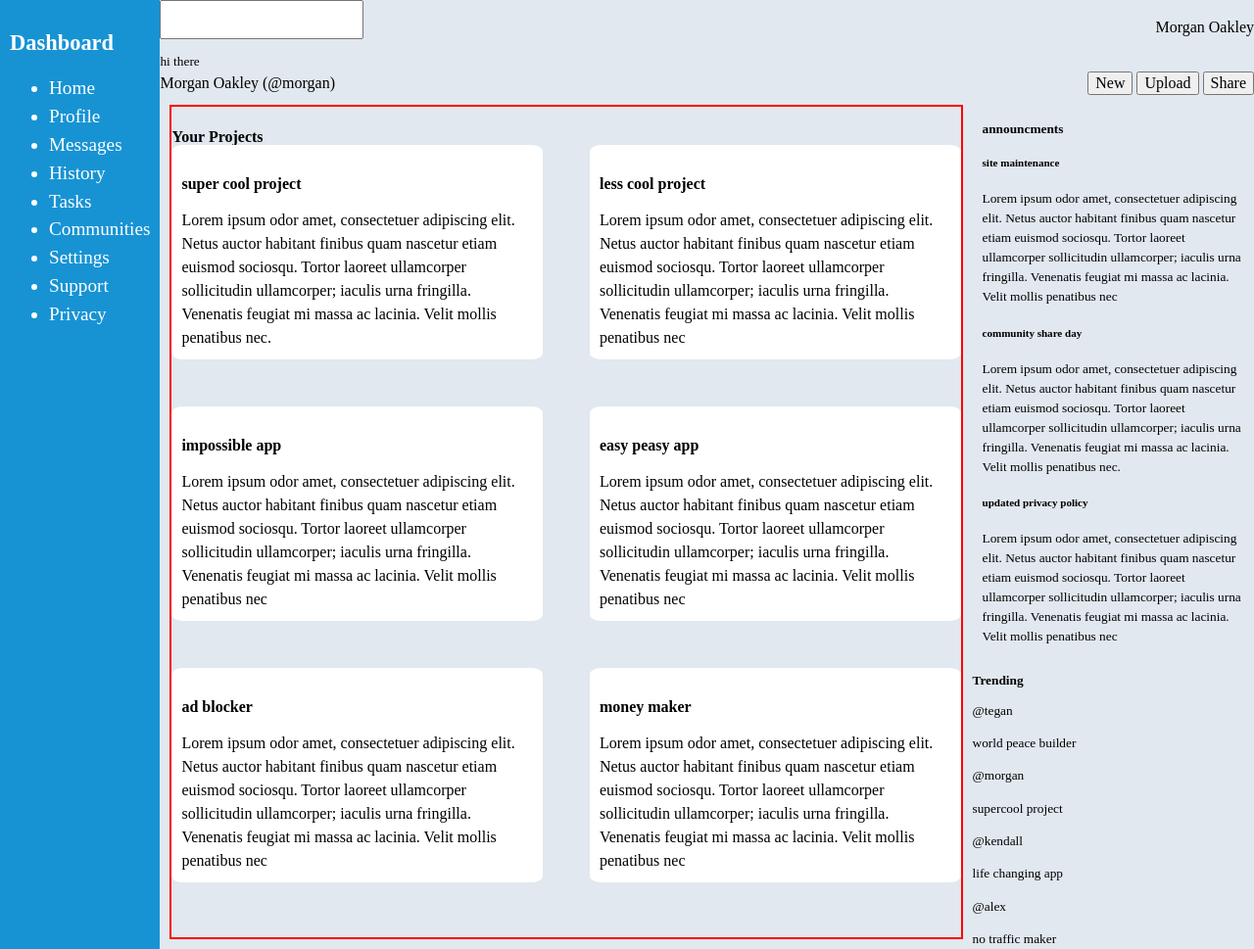
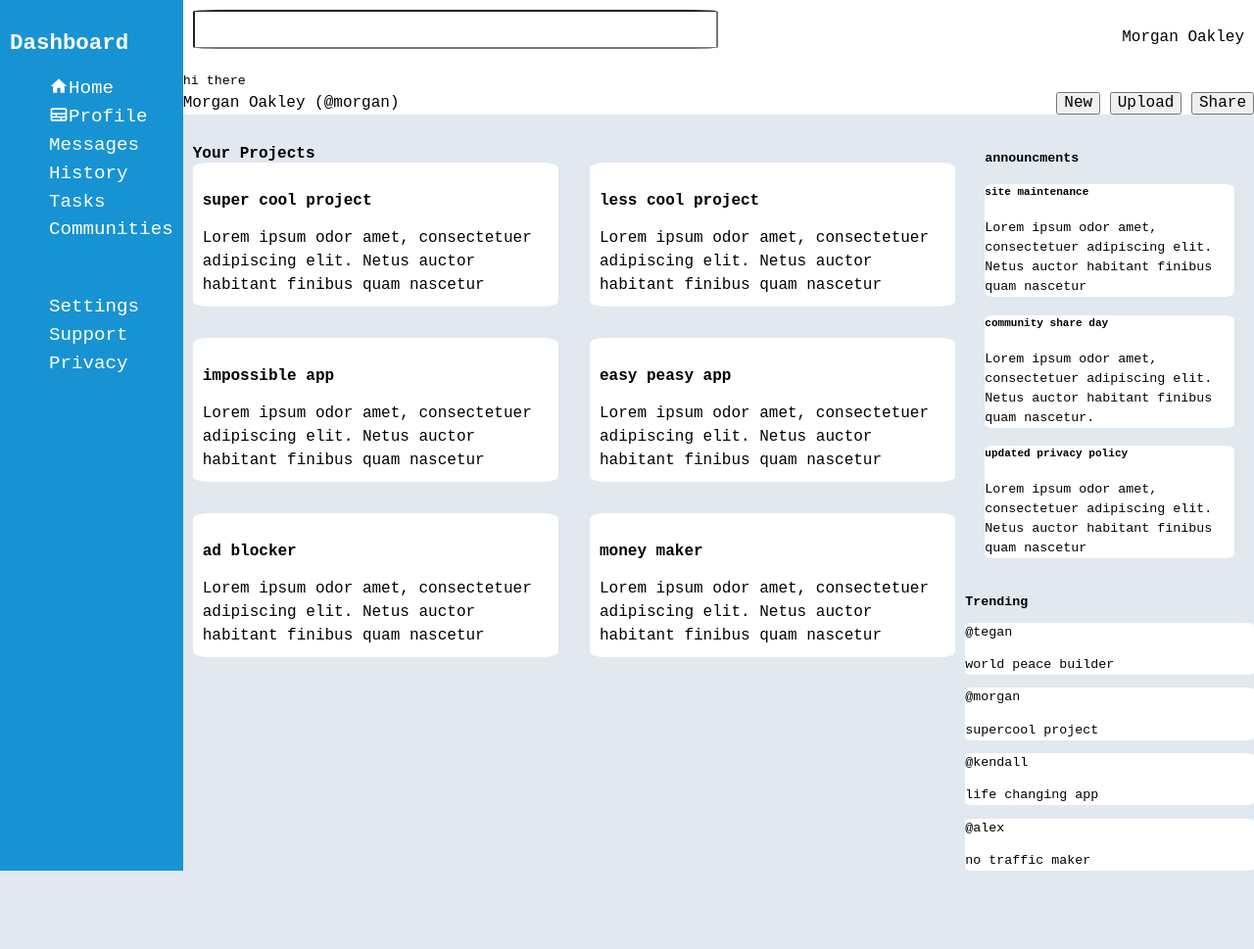
Before and after one commit to Schneider725/admindashboard, a plain HTML site: page index.html in a window 1280 px wide. Shown: the whole page at 98% size. After the commit the page ends 889 px from the top, so only its background shows below. Drawn offline with Linux system fonts and the light colour scheme.

Commit message:
add some svg

```diff
--- a/index.html
+++ b/index.html
@@ -14,12 +14,12 @@
             <h3>Dashboard</h3>
             <nav class="dashboard-one">
                 <ul>
-                    <li class="dashboard">Home</li>
-                    <li class="dashboard">Profile</li>
+                    <li class="dashboard"><svg xmlns="http://www.w3.org/2000/svg" class="white" viewBox="0 0 24 24"><path d="M10,20V14H14V20H19V12H22L12,3L2,12H5V20H10Z" /></svg>Home</li>
+                    <li class="dashboard"><svg xmlns="http://www.w3.org/2000/svg" class="white" viewBox="0 0 24 24"><path d="M4 4C2.89 4 2 4.89 2 6V18C2 19.11 2.89 20 4 20H20C21.11 20 22 19.11 22 18V6C22 4.89 21.11 4 20 4H4M4 6H20V10H4V6M4 12H8V14H4V12M10 12H20V14H10V12M4 16H14V18H4V16M16 16H20V18H16V16Z" /></svg>Profile</li>
                     <li class="dashboard">Messages</li>
                     <li class="dashboard">History</li>
                     <li class="dashboard">Tasks</li>
-                    <li class="dashboard">Communities</li>
+                    <li class="dashboard space">Communities</li>
                     <li class="dashboard">Settings</li>
                     <li class="dashboard">Support</li>
                     <li class="dashboard">Privacy</li>
@@ -45,39 +45,27 @@
             <div class="project-cards">
                 <div class="card">
                     <h4>super cool project</h4>
-                    <p>Lorem ipsum odor amet, consectetuer adipiscing elit. Netus auctor habitant finibus quam nascetur
-                        etiam euismod sociosqu. Tortor laoreet ullamcorper sollicitudin ullamcorper; iaculis urna
-                        fringilla. Venenatis feugiat mi massa ac lacinia. Velit mollis penatibus nec.</p>
+                    <p>Lorem ipsum odor amet, consectetuer adipiscing elit. Netus auctor habitant finibus quam nascetur</p>
                 </div>
                 <div class="card">
                     <h4>less cool project</h4>
-                    <p>Lorem ipsum odor amet, consectetuer adipiscing elit. Netus auctor habitant finibus quam nascetur
-                        etiam euismod sociosqu. Tortor laoreet ullamcorper sollicitudin ullamcorper; iaculis urna
-                        fringilla. Venenatis feugiat mi massa ac lacinia. Velit mollis penatibus nec</p>
+                    <p>Lorem ipsum odor amet, consectetuer adipiscing elit. Netus auctor habitant finibus quam nascetur</p>
                 </div>
                 <div class="card">
                     <h4>impossible app</h4>
-                    <p>Lorem ipsum odor amet, consectetuer adipiscing elit. Netus auctor habitant finibus quam nascetur
-                        etiam euismod sociosqu. Tortor laoreet ullamcorper sollicitudin ullamcorper; iaculis urna
-                        fringilla. Venenatis feugiat mi massa ac lacinia. Velit mollis penatibus nec</p>
+                    <p>Lorem ipsum odor amet, consectetuer adipiscing elit. Netus auctor habitant finibus quam nascetur</p>
                 </div>
                 <div class="card">
                     <h4>easy peasy app</h4>
-                    <p>Lorem ipsum odor amet, consectetuer adipiscing elit. Netus auctor habitant finibus quam nascetur
-                        etiam euismod sociosqu. Tortor laoreet ullamcorper sollicitudin ullamcorper; iaculis urna
-                        fringilla. Venenatis feugiat mi massa ac lacinia. Velit mollis penatibus nec</p>
+                    <p>Lorem ipsum odor amet, consectetuer adipiscing elit. Netus auctor habitant finibus quam nascetur</p>
                 </div>
                 <div class="card">
                     <h4>ad blocker</h4>
-                    <p>Lorem ipsum odor amet, consectetuer adipiscing elit. Netus auctor habitant finibus quam nascetur
-                        etiam euismod sociosqu. Tortor laoreet ullamcorper sollicitudin ullamcorper; iaculis urna
-                        fringilla. Venenatis feugiat mi massa ac lacinia. Velit mollis penatibus nec</p>
+                    <p>Lorem ipsum odor amet, consectetuer adipiscing elit. Netus auctor habitant finibus quam nascetur</p>
                 </div>
                 <div class="card">
                     <h4>money maker</h4>
-                    <p>Lorem ipsum odor amet, consectetuer adipiscing elit. Netus auctor habitant finibus quam nascetur
-                        etiam euismod sociosqu. Tortor laoreet ullamcorper sollicitudin ullamcorper; iaculis urna
-                        fringilla. Venenatis feugiat mi massa ac lacinia. Velit mollis penatibus nec</p>
+                    <p>Lorem ipsum odor amet, consectetuer adipiscing elit. Netus auctor habitant finibus quam nascetur</p>
                 </div>
             </div>
         </div>
@@ -86,21 +74,15 @@
             <div class="announcements-cards">
                 <div class="card">
                     <h5>site maintenance</h5>
-                    <p>Lorem ipsum odor amet, consectetuer adipiscing elit. Netus auctor habitant finibus quam nascetur
-                        etiam euismod sociosqu. Tortor laoreet ullamcorper sollicitudin ullamcorper; iaculis urna
-                        fringilla. Venenatis feugiat mi massa ac lacinia. Velit mollis penatibus nec</p>
+                    <p>Lorem ipsum odor amet, consectetuer adipiscing elit. Netus auctor habitant finibus quam nascetur</p>
                 </div>
                 <div class="card">
                     <h5>community share day</h5>
-                    <p>Lorem ipsum odor amet, consectetuer adipiscing elit. Netus auctor habitant finibus quam nascetur
-                        etiam euismod sociosqu. Tortor laoreet ullamcorper sollicitudin ullamcorper; iaculis urna
-                        fringilla. Venenatis feugiat mi massa ac lacinia. Velit mollis penatibus nec.</p>
+                    <p>Lorem ipsum odor amet, consectetuer adipiscing elit. Netus auctor habitant finibus quam nascetur.</p>
                 </div>
                 <div class="card">
                     <h5>updated privacy policy</h5>
-                    <p>Lorem ipsum odor amet, consectetuer adipiscing elit. Netus auctor habitant finibus quam nascetur
-                        etiam euismod sociosqu. Tortor laoreet ullamcorper sollicitudin ullamcorper; iaculis urna
-                        fringilla. Venenatis feugiat mi massa ac lacinia. Velit mollis penatibus nec</p>
+                    <p>Lorem ipsum odor amet, consectetuer adipiscing elit. Netus auctor habitant finibus quam nascetur</p>
                 </div>
             </div>
         </div>
--- a/style.css
+++ b/style.css
@@ -30,6 +30,7 @@ body {
   line-height: 1.5;
   margin: 0;
   background-color: #e1e8ef;
+  font-family: 'Courier New', Courier, monospace;
 }
 
 /* Set shorter line heights on headings and interactive elements */
@@ -93,37 +94,41 @@ textarea:not([rows]) {
     grid-area: search;
     display: flex;
     justify-content: space-between;
+    background-color: white;
+    padding: 10px;
 }
 .header {
 grid-area: header;
 display: flex;
 justify-content: space-between;
 align-items: flex-end;
+background-color: white;
 }
 .projects {
     grid-area: projects;
     font-size: medium;
     margin: 10px;
-    border: 2px red solid;
 }
 .project-cards {
   display: grid;
   grid-template-columns:repeat(2, 1fr);
   grid-template-rows: repeat(3,1fr);
-  gap: 3rem;
+  gap: 2rem;
 }
 .project-cards > * {
   background-color: white;
   padding: 10px;
-  border-radius: 3%;
 }
 .announcements {
+  margin-top: 10px;
     grid-area: announce;
     font-size: smaller;
     margin: 10px;
+    padding: 10px;
 }
-.cards{
+.card{
   background-color: white;
+  border-radius: 4%;
 }
 .trending {
     grid-area: trending;
@@ -136,3 +141,23 @@ align-items: flex-end;
 .morgan {
   margin-top: 0px;
 }
+input {
+  width: 50%;
+  font-size: x-small;
+  border-radius: 5%;
+}
+ul {
+  list-style: none;
+}
+.space{
+  margin-bottom: 50px;
+}
+svg {
+  height: 20px;
+  width: 20px;
+  vertical-align: middle;
+  transform: translateY(-10%);
+}
+.white {
+  fill: white;
+}
```
Also changed, not shown: img/home (1).svg (added), img/id-card (2).svg (added).
